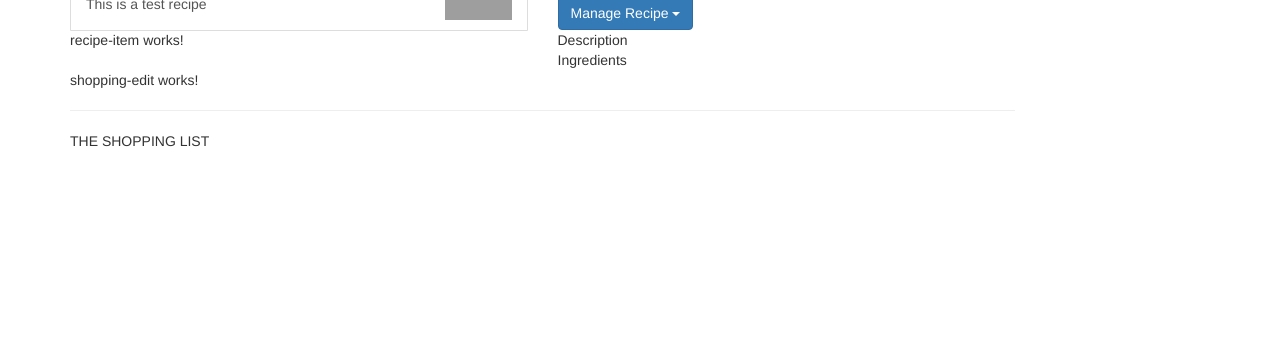
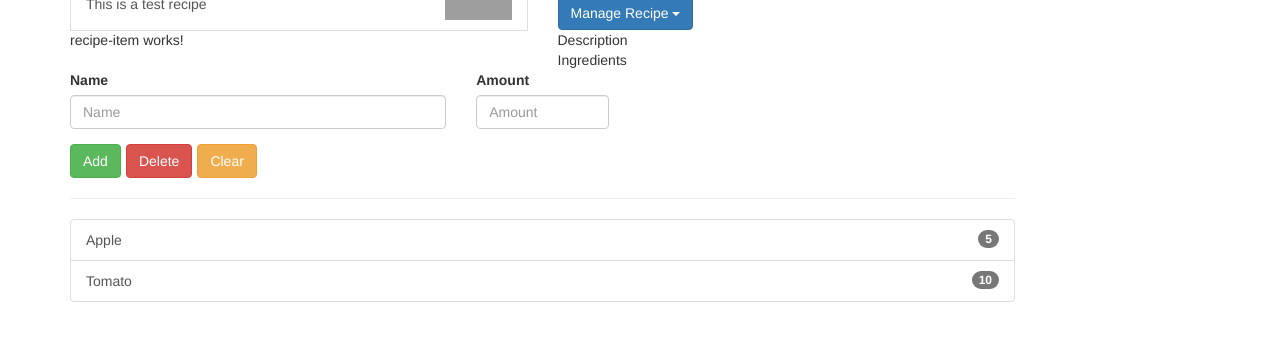
Before and after one commit to adityapatwa/recipe-project, an Angular app: page / in a window 1280 px wide. Shown: the part 145-486 px from the top of the page. Built offline with nearby package versions, Linux system fonts and the light colour scheme; grey boxes are pictures that could not be loaded.

Commit message:
Added the markup to display the shopping list and a form to edit the ingredients

```diff
--- /dev/null
+++ b/src/app/shared/ingredient.model.ts
@@ -0,0 +1,3 @@
+export class Ingredient {
+  constructor (public name: string, public amount: number){};
+}
--- a/src/app/shopping-list/shopping-edit/shopping-edit.component.html
+++ b/src/app/shopping-list/shopping-edit/shopping-edit.component.html
@@ -1,3 +1,23 @@
-<p>
-  shopping-edit works!
-</p>
+<div class = "row">
+  <div class = "col-xs-12">
+    <form>
+      <div class = "row">
+        <div class = "col-sm-5 form-group">
+          <label for = "name">Name</label>
+          <input type = "text" name = "name" id = "name" class = "form-control" placeholder = "Name">
+        </div>
+        <div class = "col-sm-2 form-group">
+          <label for = "amount">Amount</label>
+          <input type = "number" name = "amount" id = "amount" class = "form-control" placeholder = "Amount">
+        </div>
+      </div>
+      <div class = "row">
+        <div class = "col-xs-12 btn-toolbar">
+          <button class = "btn btn-success" type="submit">Add</button>
+          <button class = "btn btn-danger" type="button">Delete</button>
+          <button class = "btn btn-warning" type="reset">Clear</button>
+        </div>
+      </div>
+    </form>
+  </div>
+</div>
--- a/src/app/shopping-list/shopping-list.component.html
+++ b/src/app/shopping-list/shopping-list.component.html
@@ -1,7 +1,11 @@
-<div class="row">
-  <div class="col-xs-10">
+<div class = "row">
+  <div class = "col-xs-10">
     <app-shopping-edit></app-shopping-edit>
     <hr>
-    <p>THE SHOPPING LIST</p>
+    <ul class = "list-group">
+      <a href = "#" class = "list-group-item" style = "cursor: pointer" *ngFor = "let ingredient of ingredients">
+        {{ ingredient.name }} <span class="badge">{{ ingredient.amount }}</span>
+      </a>
+    </ul>
   </div>
 </div>
--- a/src/app/shopping-list/shopping-list.component.ts
+++ b/src/app/shopping-list/shopping-list.component.ts
@@ -1,4 +1,5 @@
 import { Component, OnInit } from '@angular/core';
+import { Ingredient } from '../shared/ingredient.model';
 
 @Component({
   selector: 'app-shopping-list',
@@ -6,7 +7,10 @@
   styleUrls: ['./shopping-list.component.css']
 })
 export class ShoppingListComponent implements OnInit {
-
+  ingredients: Ingredient[] = [
+    new Ingredient('Apple', 5),
+    new Ingredient('Tomato', 10)
+  ];
   constructor() { }
 
   ngOnInit() {
```
